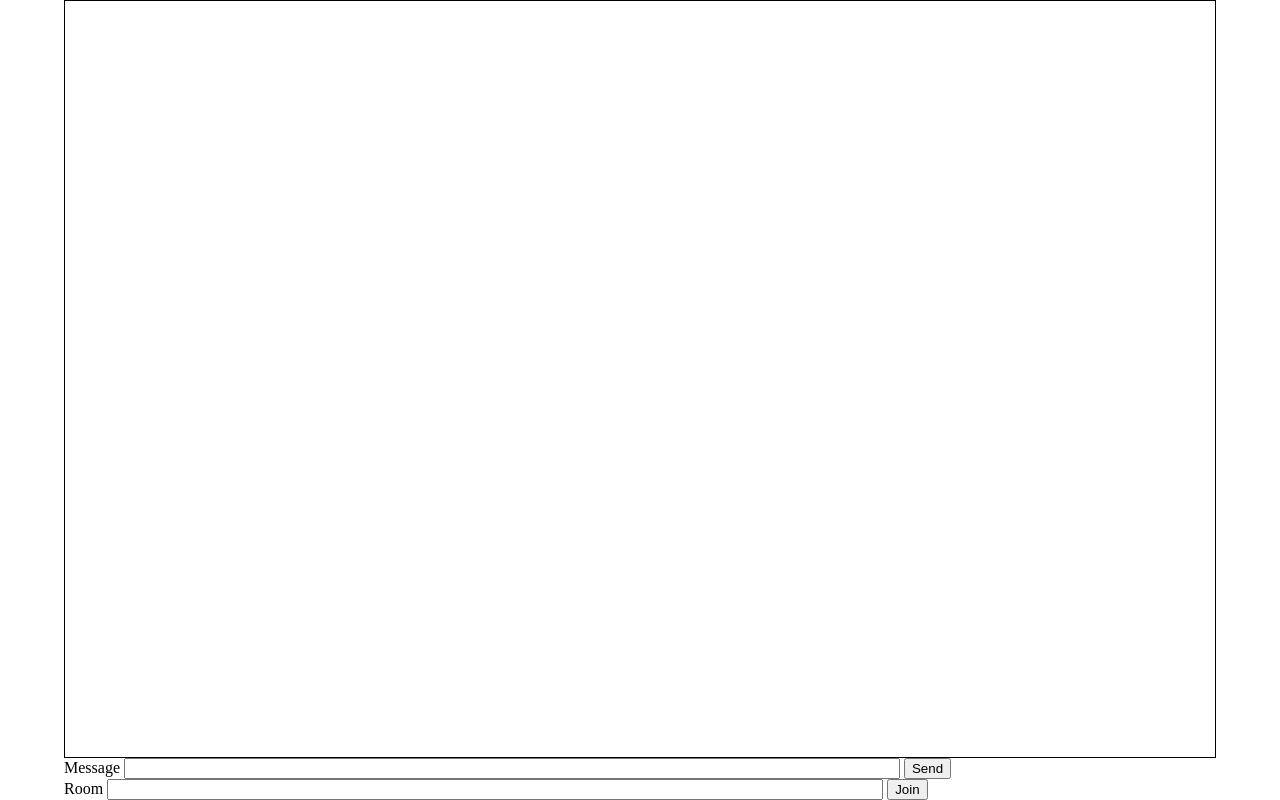
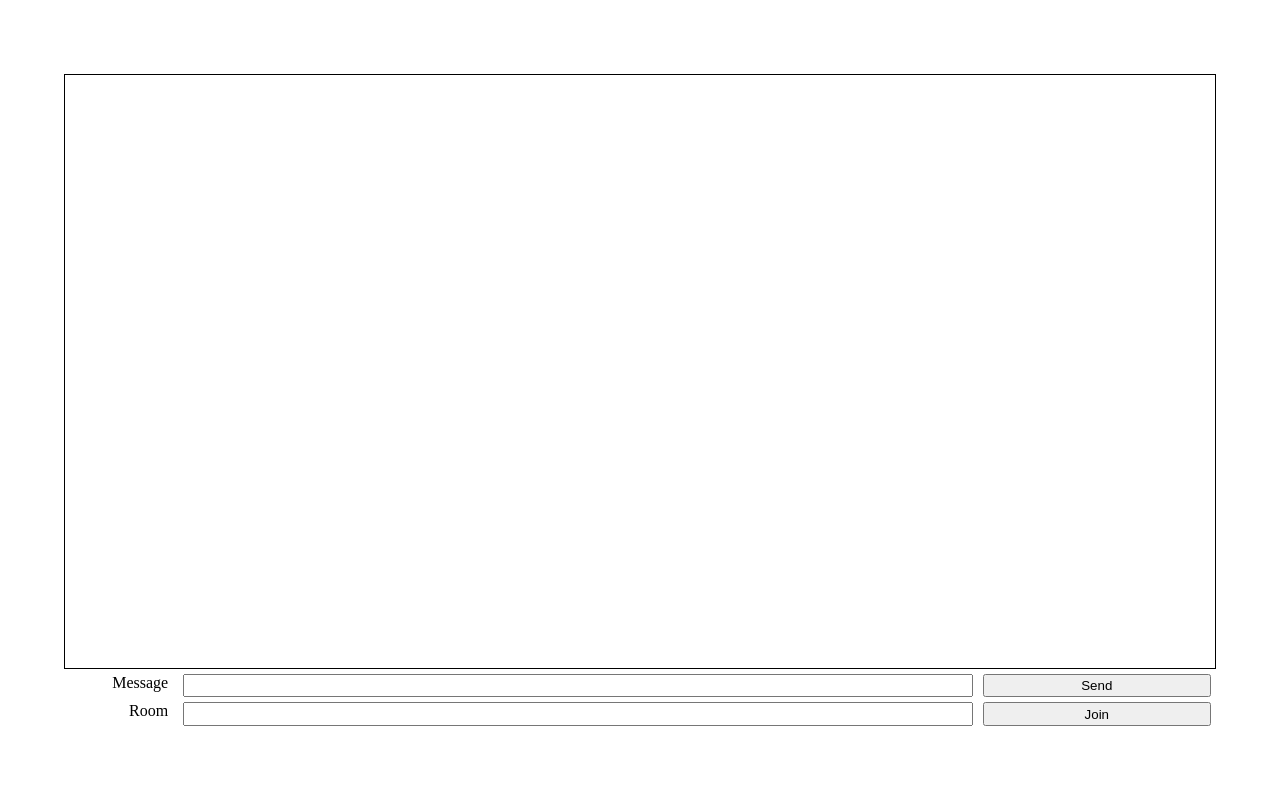
Before and after one commit to swaff-y/sockets, a website built with Vite: page client/index.html in a window 1280 px wide. Built offline with nearby package versions, Linux system fonts and the light colour scheme.

Commit message:
Styling of containers

```diff
--- a/client/css/style.css
+++ b/client/css/style.css
@@ -8,13 +8,9 @@ body{
   max-width: 1200px;
 }
 
-input{
-  width: 60vw;
-}
-
 #message-container{
   border: 1px solid black;
-  flex-grow: 1;
+  flex-grow: 0.8;
   overflow-y: auto;
 }
 
@@ -23,3 +19,43 @@ input{
   padding: 5px;
   color: #000000;
 }
+
+#form{
+  display: grid;
+  grid-template-columns: 10% auto 20%;
+  grid-template-rows: 50% 5px 50%;
+  margin: 5px;
+}
+
+#message-label{
+  grid-column: 1;
+  grid-row: 1;
+  text-align: right;
+  padding-right: 15px;
+}
+#room-label{
+  grid-column: 1;
+  grid-row: 3;
+  text-align: right;
+  padding-right: 15px;
+}
+
+#message-input{
+  grid-column: 2;
+  grid-row: 1;
+  margin-right: 10px;
+}
+#room-input{
+  grid-column: 2;
+  grid-row: 3;
+  margin-right: 10px;
+}
+
+#message-button{
+  grid-column: 3;
+  grid-row: 1;
+}
+#room-button{
+  grid-column: 3;
+  grid-row: 3;
+}
--- a/client/index.html
+++ b/client/index.html
@@ -14,11 +14,11 @@
 
     </div>
     <form id="form">
-      <label for="message-input">Message</label>
+      <label for="message-input" id="message-label">Message</label>
       <input type="text" id="message-input">
       <button type="submit" id="send-button">Send</button>
     </br>
-      <label for="room-input">Room</label>
+      <label for="room-input" id="room-label">Room</label>
       <input type="text" id="room-input">
       <button type="submit" id="room-button">Join</button>
     </form>
```
